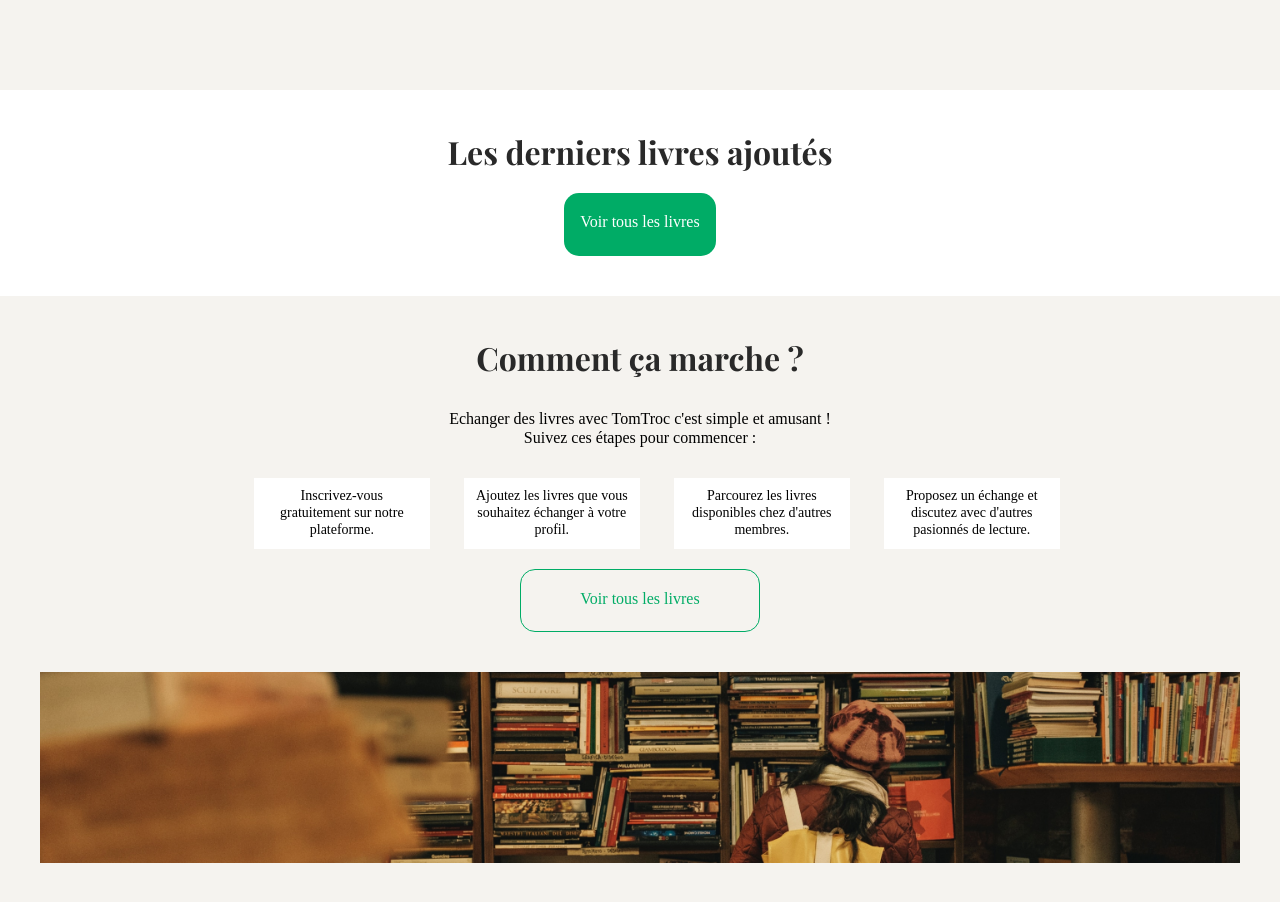
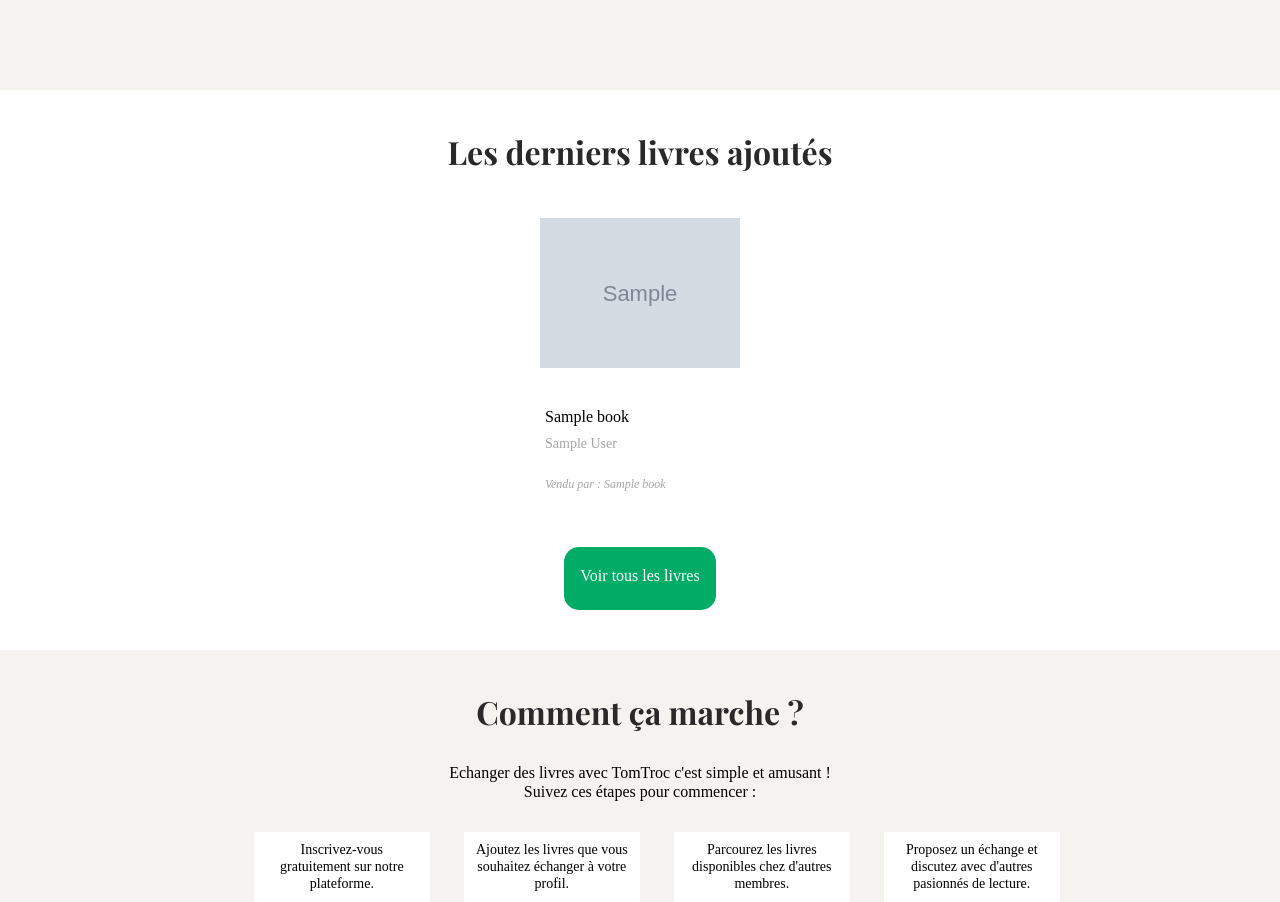
Before and after one commit to Alan971/tom_troc, a PHP site: template views/templates/home.php in a window 1280 px wide. Shown: the part 655-1557 px from the top of the page. Run offline with PHP 8.4, Linux system fonts and the light colour scheme; the template is opened without the code that fills it: most values are stand-ins (such as "Sample title", 1, 10 or a date in 2020); grey boxes marked "Sample" are stand-in pictures; some web fonts are replaced.

Commit message:
fin de traitement page home.php et correction bugs dans Book.php

```diff
--- a/controllers/BookController.php
+++ b/controllers/BookController.php
@@ -7,7 +7,7 @@ public function showhome() :void {
 
     $bookManager = new BookManager();
     $books = $bookManager->getRecentsBooks();
-
+// var_dump($books);
     $view = new View("Accueil");
     $view->render("home", ['books' => $books]);
 }
--- a/css/stylemain.css
+++ b/css/stylemain.css
@@ -62,6 +62,7 @@
     justify-content: center;
     align-items: center;
     padding: 40px;
+    background-color: var(--backgroundPaleColor);
 }
 
 #homePartThree {
@@ -125,7 +126,6 @@
     height: 300px;
     position: relative;
     margin-bottom: 100px;
-
 }
 #sigleCoeur{
     max-width: 240px;
@@ -150,3 +150,42 @@
     bottom: 5px;
     left: 0;
 }
+
+.Cards {
+    width: 80%;
+    display: flex;
+    flex-direction: row;
+    justify-content: space-around;
+    padding-bottom: 30px;
+}
+.Card {
+    max-width: 200px;
+    height: 324px;
+    display: flex;
+    flex-direction: column;
+    justify-content: left;
+}
+.Card img {
+    width: 200px;
+    height: 200px;
+    object-fit: contain;
+}
+.Card h3 {
+    font-size: 16px;
+    font-weight: 400;
+    text-align: left;
+    margin: 5px;
+    padding-top: 10px;
+}
+.Card h4 {
+    font-size: 14px;
+    font-weight: 400;
+    text-align: left;
+    margin: 5px;
+    color:#A6A6A6;
+}
+.Card p {
+    text-align: left;
+    margin: 5px;
+    padding-top: 15px;
+}
--- a/views/templates/home.php
+++ b/views/templates/home.php
@@ -17,7 +17,14 @@
     <div class="Cards">
         <?php
         foreach($books as $book){
-            echo "<div class='card'></div>";
+             echo "
+             <div class='Card'>
+                <img src=" . $book->getImage() . " alt=". $book->getTitle() .">
+                <h3>". $book->getTitle() ."</h3>
+                <h4>". $book->getAuthor() ."</h4>
+                <p class='author'>Vendu par : ". $book->getTitle() ."</p>
+             </div>";
+
         }
 
         ?>
```
Also changed, not shown: models/Book.php (+17 -14 lines), img/milkhoney.png (renamed from img/milkandhoney.png), 3 other files.
